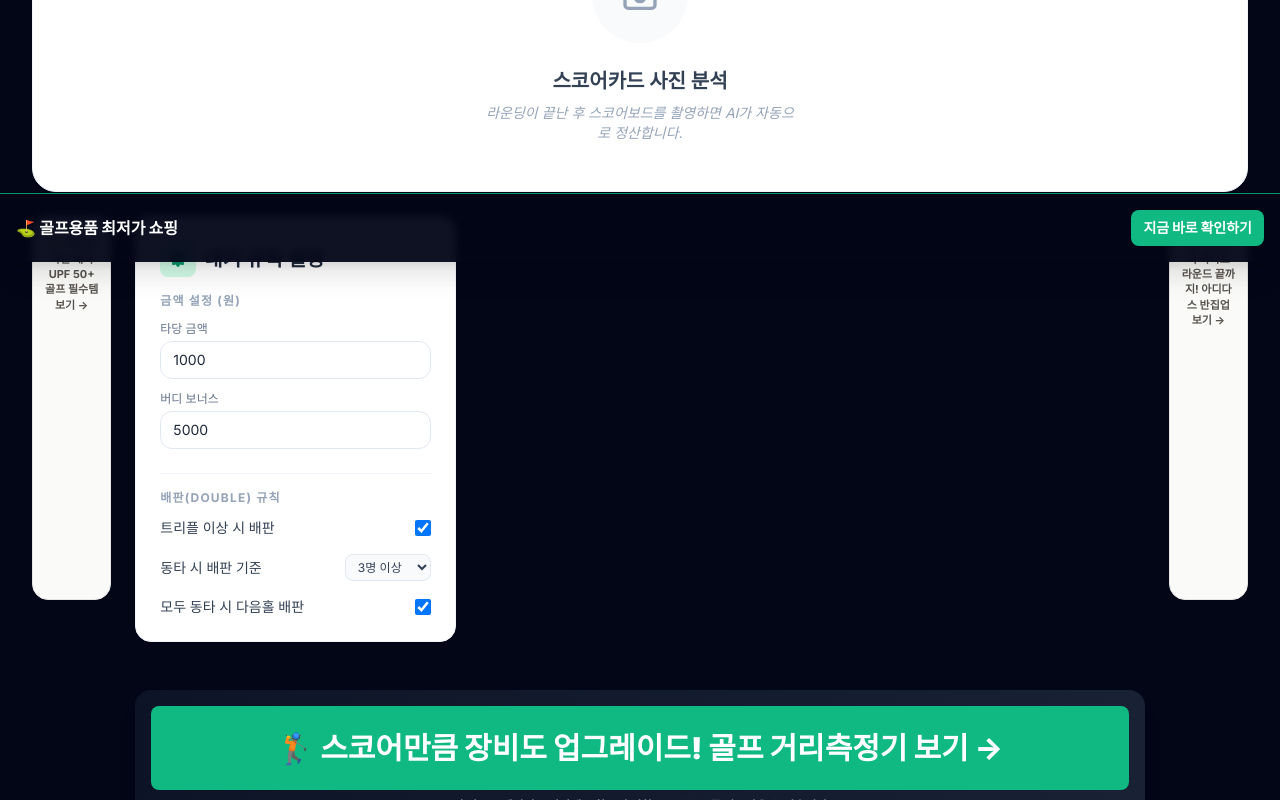
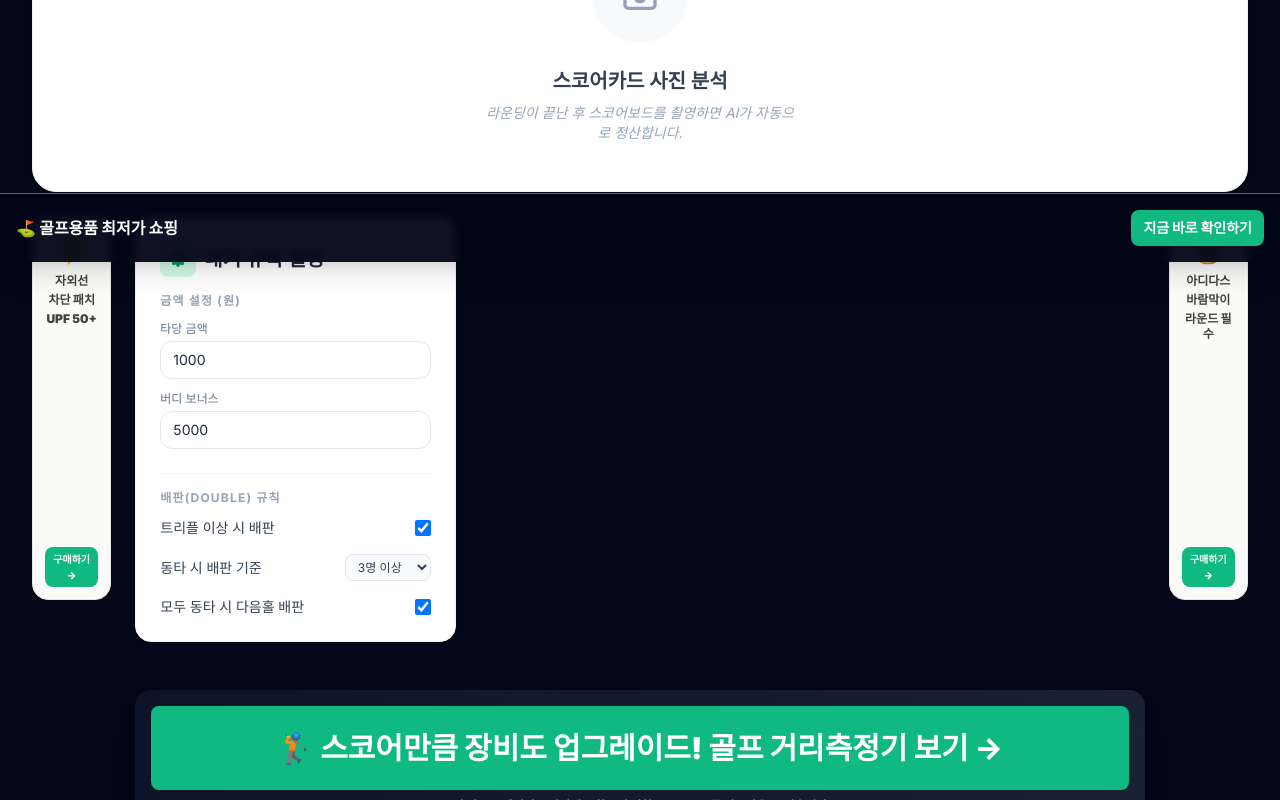
Before and after one commit to soonwooj/golf-bet-master, a React (Vite) app: page / in a window 1280 px wide. Shown: the part 538-1338 px from the top of the page. Built offline with nearby package versions, Linux system fonts and the light colour scheme.

Commit message:
Redesign left/right sidebar ads to vertical layout with emoji + lines + button

```diff
--- a/src/App.tsx
+++ b/src/App.tsx
@@ -11,22 +11,37 @@ import LiveHoleEntry from './components/LiveHoleEntry';
 type AppMode = 'PHOTO' | 'LIVE';
 
 interface SidebarAdProps {
-  title: string;
+  icon: string;
+  lines: string[];
   href: string;
   imageSrc?: string;
 }
 
-const SidebarAd: React.FC<SidebarAdProps> = ({ title, href, imageSrc }) => (
+const SidebarAd: React.FC<SidebarAdProps> = ({ icon, lines, href, imageSrc }) => (
   <a
     href={href}
     target="_blank"
     rel="noreferrer"
-    className="w-20 h-96 relative overflow-hidden rounded-2xl border border-stone-200 dark:border-stone-700 p-3 text-center text-xs font-bold text-stone-600 dark:text-stone-200 hover:shadow-xl transition-all bg-stone-50 dark:bg-stone-900"
+    className="w-20 h-96 flex flex-col items-center justify-between rounded-2xl border border-stone-200 dark:border-stone-700 p-3 text-center text-xs font-bold text-stone-700 dark:text-stone-200 hover:shadow-xl transition-all bg-stone-50 dark:bg-stone-900"
   >
     {imageSrc ? (
-      <img src={imageSrc} alt={title} className="h-full w-full object-cover rounded-2xl" />
+      <img src={imageSrc} alt={lines.join(' ')} className="h-full w-full object-cover rounded-2xl" />
     ) : (
-      <span className="block mt-2 leading-snug text-[11px]">{title}</span>
+      <>
+        <div className="text-3xl mb-2">{icon}</div>
+        <div className="space-y-1">
+          {lines.map((line, idx) => (
+            <div key={idx} className="text-xs font-black leading-tight">
+              {line}
+            </div>
+          ))}
+        </div>
+        <div className="mt-auto w-full">
+          <span className="inline-block w-full rounded-lg bg-emerald-500 px-2 py-1 text-[10px] font-black text-white hover:bg-emerald-400 transition-colors">
+            구매하기 →
+          </span>
+        </div>
+      </>
     )}
   </a>
 );
@@ -210,7 +225,8 @@ const App: React.FC = () => {
         <div className="grid grid-cols-1 lg:grid-cols-12 gap-6">
           <aside className="hidden lg:flex lg:col-span-1 items-start justify-center">
             <SidebarAd
-              title="☀️ 자외선 차단 패치 UPF 50+ 골프 필수템 보기 →"
+              icon="☀️"
+              lines={["자외선", "차단 패치", "UPF 50+"]}
               href="https://naver.me/FfsGOrAP"
             />
           </aside>
@@ -292,7 +308,8 @@ const App: React.FC = () => {
 
           <aside className="hidden lg:flex lg:col-span-1 items-start justify-center">
             <SidebarAd
-              title="🧥 바람막이 하나로 라운드 끝까지! 아디다스 반집업 보기 →"
+              icon="🧥"
+              lines={["아디다스", "바람막이", "라운드 필수"]}
               href="https://naver.me/IIDFclKC"
             />
           </aside>
```
